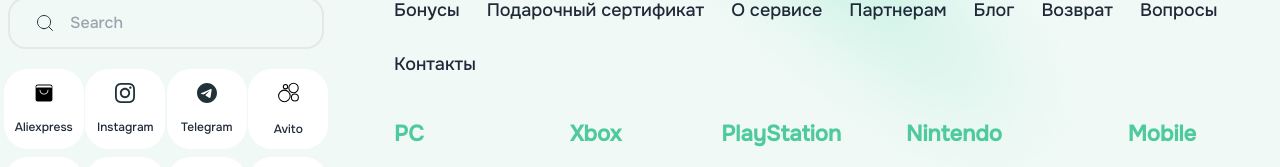
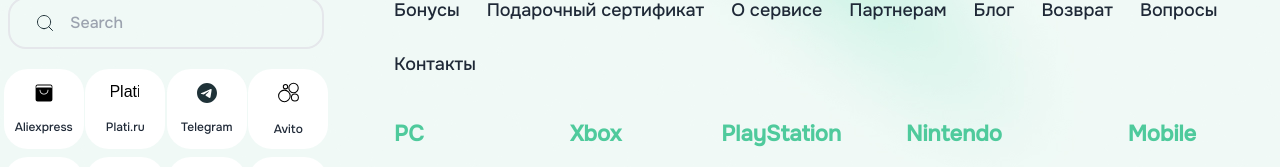
Before and after one commit to Vieronist/igray, a Next.js app: page /error in a window 1280 px wide. Shown: the part 1481-1648 px from the top of the page. Built offline with nearby package versions, Linux system fonts and the light colour scheme.

Commit message:
plati icon

```diff
--- a/src/features/social-media/ui/social-media-list.tsx
+++ b/src/features/social-media/ui/social-media-list.tsx
@@ -15,9 +15,9 @@
         svg={"aliexpress.svg"}
         name={"Aliexpress"}
       />
-      <SocialMediaItem href="" svg={"instagram.svg"} name={"Instagram"} />
+      <SocialMediaItem href="https://plati.market/seller/x-shop-174/1050934/" svg={"plati-icon.svg"} name={"Plati.ru"} />
       <SocialMediaItem href="https://t.me/Igray24_bot" svg={"tg.svg"} name={"Telegram"} />
-      <SocialMediaItem href="" svg={"avito.svg"} name={"Avito"} />
+      <SocialMediaItem href="https://avito.ru/brands/igray24" svg={"avito.svg"} name={"Avito"} />
       <SocialMediaItem href="https://www.youtube.com/@%D0%98%D0%B3%D1%80%D0%B0%D0%B924" svg={"yt.svg"} name={"YouTube"} />
       <SocialMediaItem href="https://vk.com/igray24" svg={"vk.svg"} name={"Вконтаке"} />
       <SocialMediaItem href="https://api.whatsapp.com/send/?phone=79193461158&text&type=phone_number&app_absent=0  " svg={"whatsapp.svg"} name={"WhatsApp"} />
```
Also changed, not shown: public/plati-icon.svg (added).
